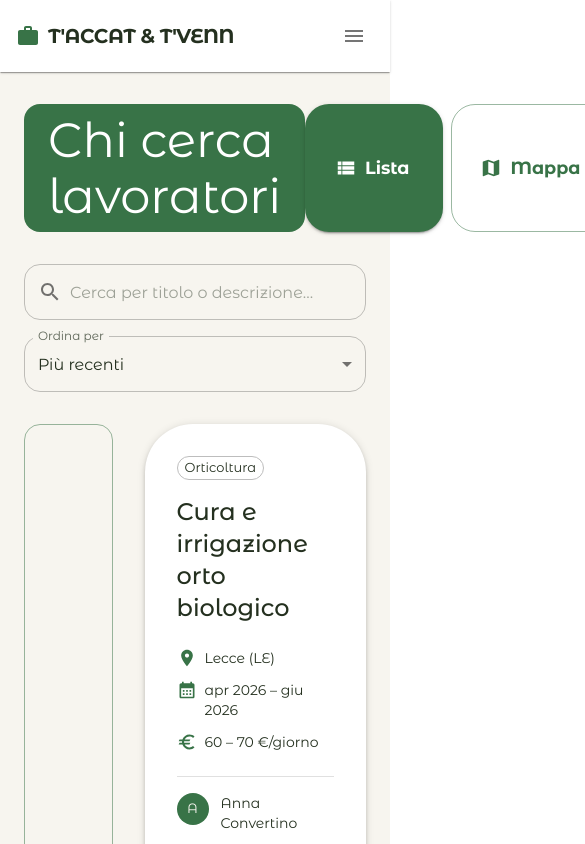
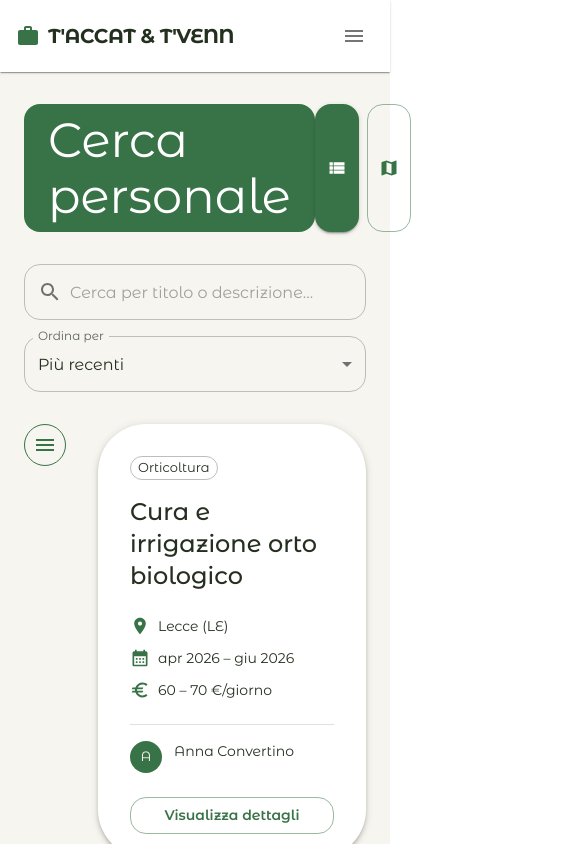
Before and after one commit to lup62/T-ACCAT-T-VENN, a React (Vite) app in the folder client/: page /annunci/cercasi in a window 390 px wide. Shown: the top 844 px of the page, 585 px wide, since content can reach past the window. Built offline with nearby package versions, Linux system fonts and the light colour scheme.

Commit message:
aggiustamenti per mobile, non finito da rivedere

```diff
--- a/client/src/pages/Annunci/AnnunciLavoratoriPage.jsx
+++ b/client/src/pages/Annunci/AnnunciLavoratoriPage.jsx
@@ -123,9 +123,10 @@ function AnnunciLavoratoriPage() {
                         px: 3,
                         py: 1,
                         borderRadius: 1,
+                        width: { xs: "100%", sm: "auto" },
                     }}
                 >
-                    Chi cerca lavoratori
+                    Cerca personale
                 </Typography>
 
                 {/* Toggle lista / mappa — ml:auto lo spinge all'estrema destra */}
@@ -133,20 +134,20 @@ function AnnunciLavoratoriPage() {
                     <Button
                         variant={vistaLista ? "contained" : "outlined"}
                         color="primary"
-                        size="large"
-                        startIcon={<ViewListIcon />}
                         onClick={() => setVistaLista(true)}
+                        sx={{ minWidth: { xs: 44, sm: "auto" }, px: { xs: 1, sm: 2.5 } }}
                     >
-                        Lista
+                        <ViewListIcon fontSize="small" sx={{ mr: { xs: 0, sm: 1 } }} />
+                        <Box component="span" sx={{ display: { xs: "none", sm: "inline" } }}>Lista</Box>
                     </Button>
                     <Button
                         variant={!vistaLista ? "contained" : "outlined"}
                         color="primary"
-                        size="large"
-                        startIcon={<MapIcon />}
                         onClick={() => setVistaLista(false)}
+                        sx={{ minWidth: { xs: 44, sm: "auto" }, px: { xs: 1, sm: 2.5 } }}
                     >
-                        Mappa
+                        <MapIcon fontSize="small" sx={{ mr: { xs: 0, sm: 1 } }} />
+                        <Box component="span" sx={{ display: { xs: "none", sm: "inline" } }}>Mappa</Box>
                     </Button>
                 </Stack>
             </Stack>
--- a/client/src/pages/Annunci/AnnunciLavoroPage.jsx
+++ b/client/src/pages/Annunci/AnnunciLavoroPage.jsx
@@ -123,9 +123,10 @@ function AnnunciLavoroPage() {
                         px: 3,
                         py: 1,
                         borderRadius: 1,
+                        width: { xs: "100%", sm: "auto" },
                     }}
                 >
-                    Chi cerca lavoro
+                    Offerte di lavoro
                 </Typography>
 
                 {/* Toggle lista / mappa — ml:auto lo spinge all'estrema destra */}
@@ -133,20 +134,20 @@ function AnnunciLavoroPage() {
                     <Button
                         variant={vistaLista ? "contained" : "outlined"}
                         color="secondary"
-                        size="large"
-                        startIcon={<ViewListIcon />}
                         onClick={() => setVistaLista(true)}
+                        sx={{ minWidth: { xs: 44, sm: "auto" }, px: { xs: 1, sm: 2.5 } }}
                     >
-                        Lista
+                        <ViewListIcon fontSize="small" sx={{ mr: { xs: 0, sm: 1 } }} />
+                        <Box component="span" sx={{ display: { xs: "none", sm: "inline" } }}>Lista</Box>
                     </Button>
                     <Button
                         variant={!vistaLista ? "contained" : "outlined"}
                         color="secondary"
-                        size="large"
-                        startIcon={<MapIcon />}
                         onClick={() => setVistaLista(false)}
+                        sx={{ minWidth: { xs: 44, sm: "auto" }, px: { xs: 1, sm: 2.5 } }}
                     >
-                        Mappa
+                        <MapIcon fontSize="small" sx={{ mr: { xs: 0, sm: 1 } }} />
+                        <Box component="span" sx={{ display: { xs: "none", sm: "inline" } }}>Mappa</Box>
                     </Button>
                 </Stack>
             </Stack>
--- a/client/src/pages/Annunci/FiltriAnnunci.jsx
+++ b/client/src/pages/Annunci/FiltriAnnunci.jsx
@@ -40,7 +40,7 @@ import {
     useMediaQuery,
     useTheme,
 } from "@mui/material";
-import FilterListIcon from "@mui/icons-material/FilterList";
+import MenuIcon from "@mui/icons-material/Menu";
 import CloseIcon from "@mui/icons-material/Close";
 import LockOutlinedIcon from "@mui/icons-material/LockOutlined";
 import RegistratiDialog from "./RegistratiDialog";
@@ -240,19 +240,23 @@ function FiltriAnnunci({ annunci, filtri, onFiltriChange, color = "primary", isL
         </Box>
     );
 
-    // Su mobile: bottone che apre un Drawer
+    // Su mobile: icona hamburger che apre un Drawer
     if (isMobile) {
         return (
             <>
-                <Button
-                    startIcon={<FilterListIcon />}
-                    variant="outlined"
-                    color={color}
+                <IconButton
                     onClick={() => setDrawerOpen(true)}
-                    sx={{ mb: 2 }}
+                    sx={{
+                        mb: 2,
+                        alignSelf: "flex-start",
+                        border: 1,
+                        borderColor: `${color}.main`,
+                        borderRadius: 2,
+                        color: `${color}.main`,
+                    }}
                 >
-                    Filtri
-                </Button>
+                    <MenuIcon />
+                </IconButton>
 
                 <Drawer anchor="left" open={drawerOpen} onClose={() => setDrawerOpen(false)}>
                     <Box sx={{ width: 300 }}>
```
